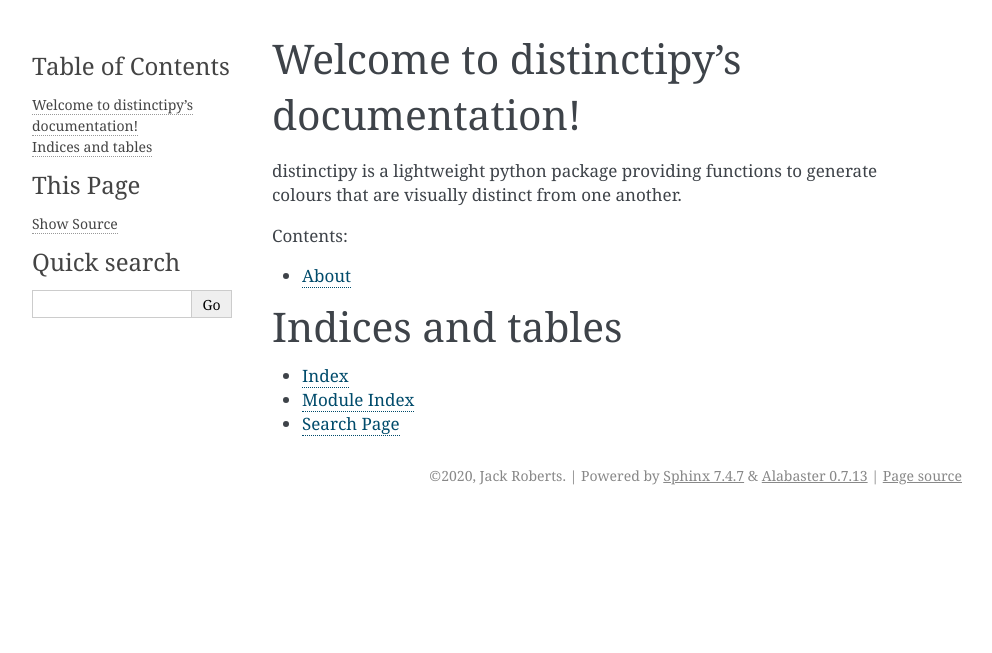
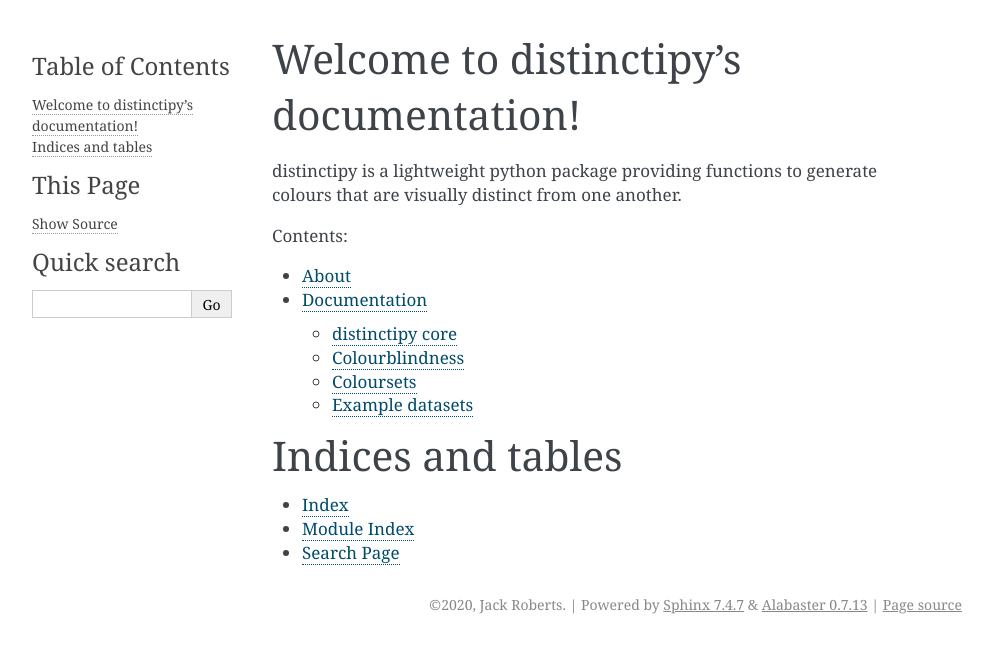
Before and after one commit to alan-turing-institute/distinctipy, a Sphinx documentation site: the page built from docs/index.rst, in a window 1280 px wide. Shown: the top 653 px of the page, without its empty margins (148-1140 px from the left). Built offline with Sphinx 7.4.7, drawn with Linux system fonts in a browser that asks for light colours.

```diff
--- a/docs/conf.py
+++ b/docs/conf.py
@@ -10,10 +10,11 @@
 # add these directories to sys.path here. If the directory is relative to the
 # documentation root, use os.path.abspath to make it absolute, like shown here.
 #
-# import os
-# import sys
+import os
+import sys
 # sys.path.insert(0, os.path.abspath('.'))
-
+# path to distinctipy dir
+sys.path.insert(0, os.path.join(os.path.dirname(__name__), '..'))
 
 # -- Project information -----------------------------------------------------
 
@@ -31,6 +32,7 @@ release = 'v1.1'
 # extensions coming with Sphinx (named 'sphinx.ext.*') or your custom
 # ones.
 extensions = [
+    'sphinx.ext.autodoc'
 ]
 
 # Add any paths that contain templates here, relative to this directory.
--- /dev/null
+++ b/docs/docs.rst
@@ -0,0 +1,27 @@
+##############
+Documentation
+##############
+
+distinctipy core
+===========================
+
+.. automodule:: distinctipy.distinctipy
+    :members:
+
+Colourblindness
+===========================
+
+.. automodule:: distinctipy.colorblind
+    :members:
+
+Coloursets
+===========================
+
+.. automodule:: distinctipy.colorsets
+    :members:
+
+Example datasets
+===========================
+
+.. automodule:: distinctipy.examples
+    :members:
--- a/docs/index.rst
+++ b/docs/index.rst
@@ -13,7 +13,7 @@ distinctipy is a lightweight python package providing functions to generate colo
    :caption: Contents:
 
    about
-
+   docs
 
 
 Indices and tables
```
